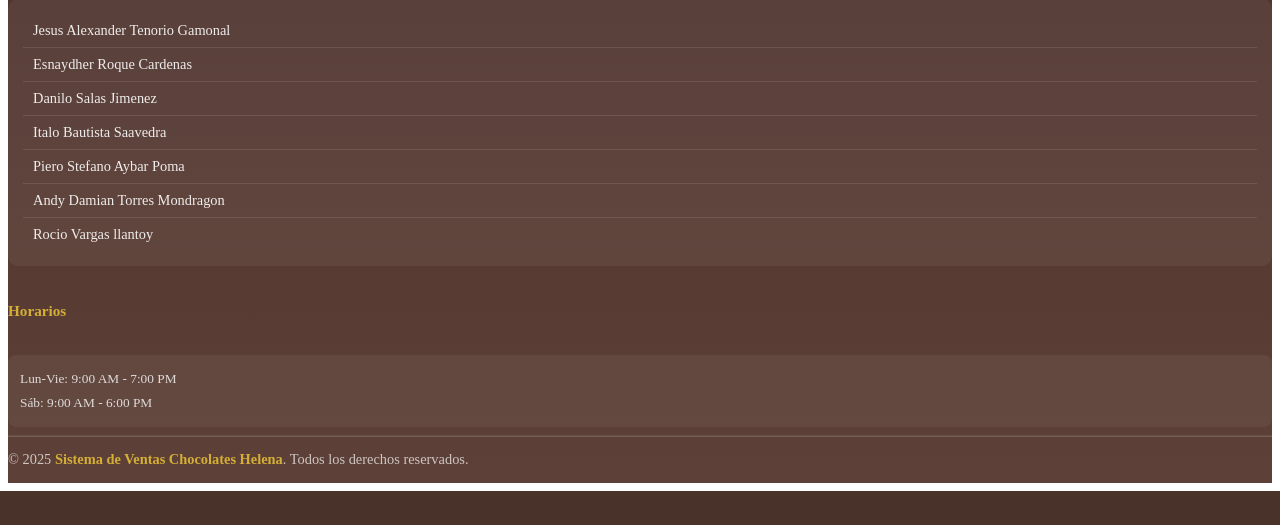
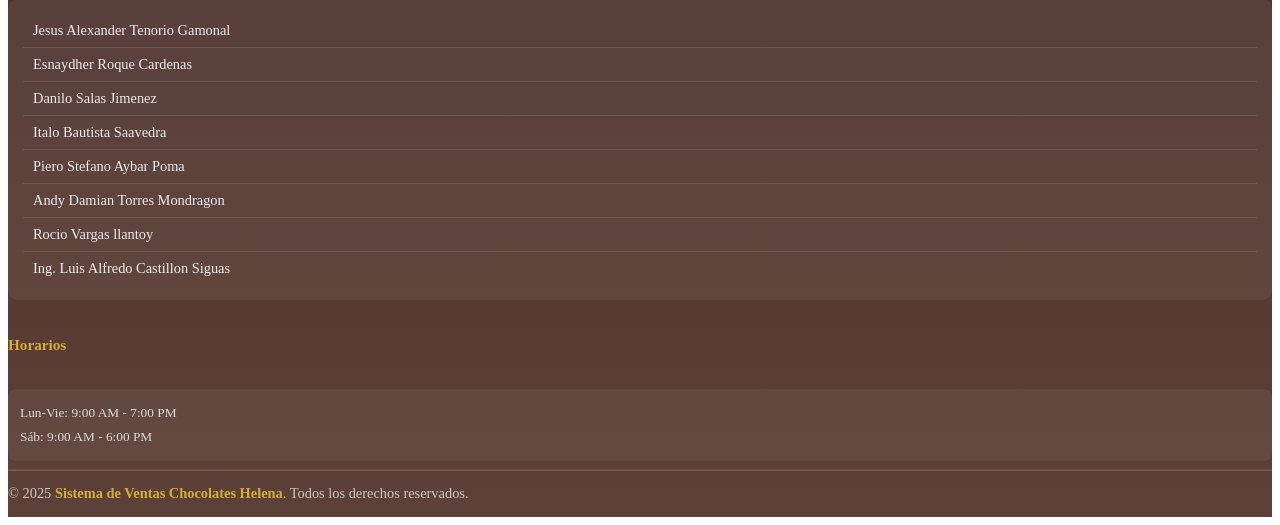
Before and after one commit to jesusCode-code/SIS_VENTAS_CHOCOLATES_HELENA, a PHP site: page /includes/public_footer.php in a window 1280 px wide. Shown: the part 714-1239 px from the top of the page. Before the commit the page ends 1205 px from the top, so only its background shows below. Run offline with PHP 8.4, Linux system fonts and the light colour scheme.

Commit message:
public_footer.php

```diff
--- a/includes/public_footer.php
+++ b/includes/public_footer.php
@@ -112,6 +112,10 @@
                             <i class="bi bi-person-circle"></i>
                             <span>Rocio Vargas llantoy</span>
                         </div>
+                        <div class="team-member">
+                            <i class="bi bi-person-circle"></i>
+                            <span>Ing. Luis Alfredo Castillon Siguas</span>
+                        </div>
                     </div>
 
                     <!-- Newsletter opcional -->
@@ -172,4 +176,5 @@ scrollToTopBtn.addEventListener('click', function() {
 
 <script src="https://cdn.jsdelivr.net/npm/bootstrap@5.3.3/dist/js/bootstrap.bundle.min.js" integrity="sha384-YvpcrYf0tY3lHB60NNkmXc5s9fDVZLESaAA55NDzOxhy9GkcIdslK1eN7N6jIeHz" crossorigin="anonymous"></script>
 </body>
+
 </html>
```
